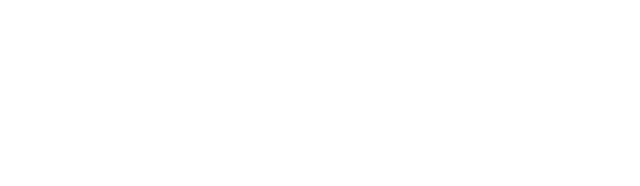
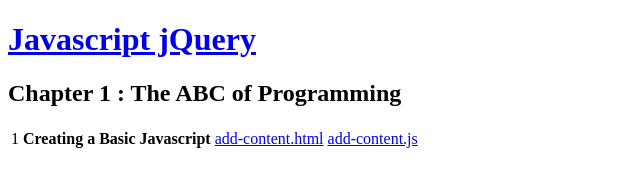
Before and after one commit to metinsan/javascriptbook, a plain HTML site: page c01/index.html in a window 1280 px wide. Shown: the whole page, without its empty margins (0-640 px from the left). Drawn offline with Linux system fonts and the light colour scheme.

Commit message:
index added

```diff
--- a/c01/index.html
+++ b/c01/index.html
@@ -2,9 +2,19 @@
 <html>
 <head lang="en">
     <meta charset="UTF-8">
-    <title></title>
+    <title>Javascript jQuery - Chapter 1 : The ABC of Programming</title>
+
 </head>
 <body>
-
+    <h1><a href="../index.html">Javascript jQuery</a> </h1>
+    <h2>Chapter 1 : The ABC of Programming</h2>
+    <table>
+        <tr>
+            <td>1</td>
+            <td><strong>Creating a Basic Javascript</strong></td>
+            <td><a href="add-content.html">add-content.html</a></td>
+            <td><a href="add-content.js">add-content.js</a></td>
+        </tr>
+    </table>
 </body>
 </html>
```
Also changed, not shown: c01/js/add-content.js (+17 -0 lines), c01/images/constructive-backdrop.jpg (added), c01/images/constructive-logo.gif (added).
